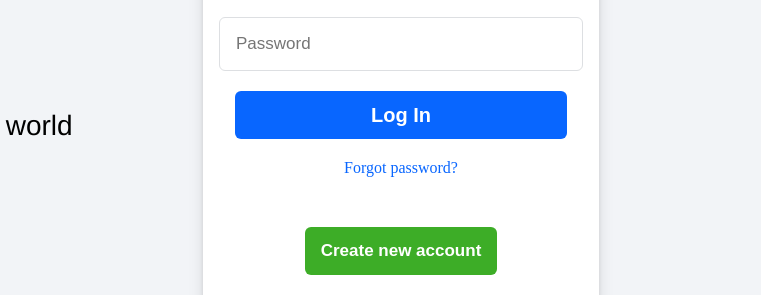
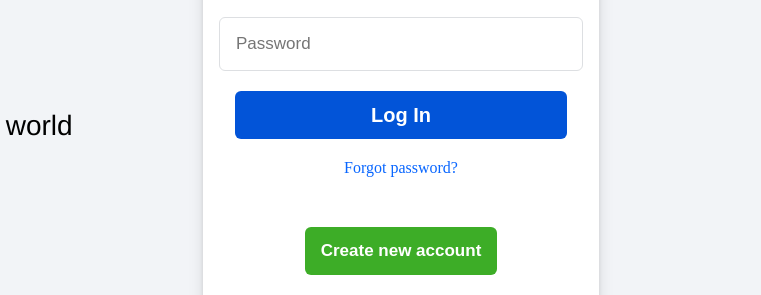
Before and after one commit to zozo0329/loginClone, a plain HTML site: page index.html in a window 1280 px wide. In both pictures the pointer is over the button "Log In". Shown: the part 213-508 px from the top of the page, 519-1280 px from the left. Drawn offline with Linux system fonts and the light colour scheme.

Commit message:
hover fixed

```diff
--- a/style.css
+++ b/style.css
@@ -81,8 +81,8 @@ input:focus {
 .user-input a:hover {
   text-decoration: underline;
 }
-.user-input button:hover {
-  background-color: black;
+#login:hover {
+  background-color: #0254d8;
 }
 #create-account {
   border: none;
@@ -94,6 +94,10 @@ input:focus {
   color: #fff;
   font-weight: 700;
   cursor: pointer;
+  transition: all 0.24s;
+}
+#create-account:hover {
+  background-color: #359622;
 }
 .other-btn {
   display: flex;
```
